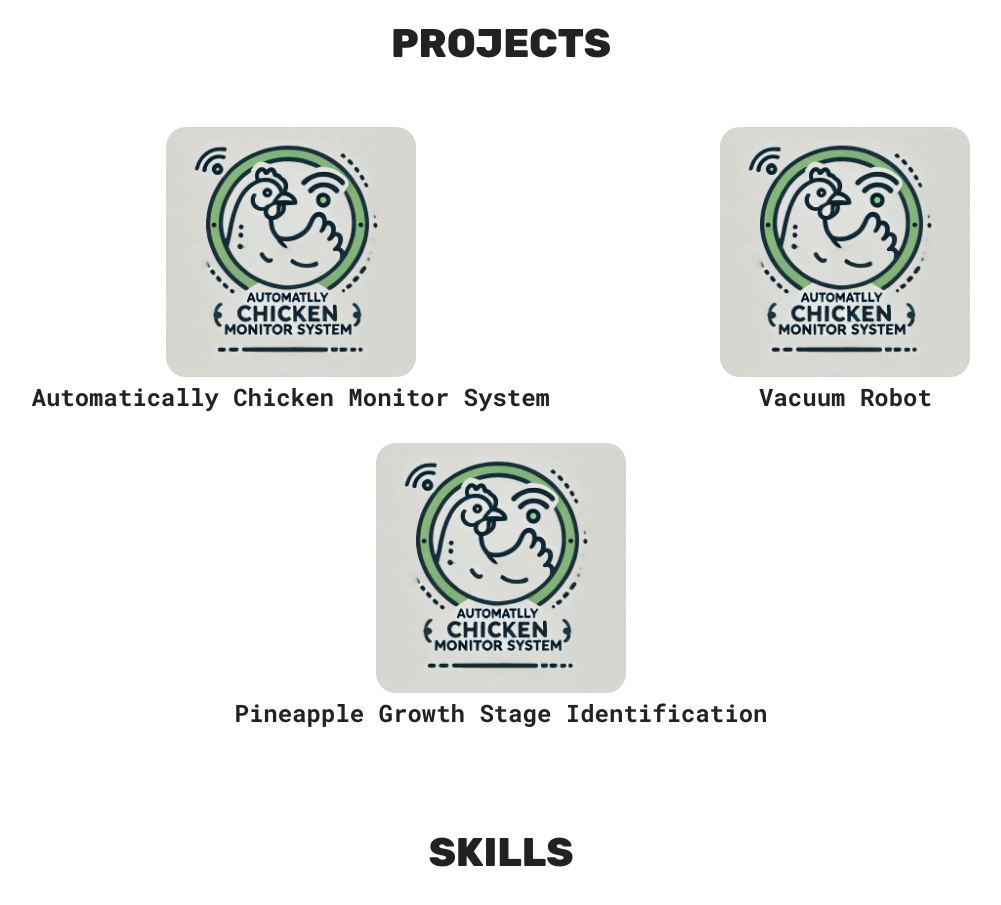
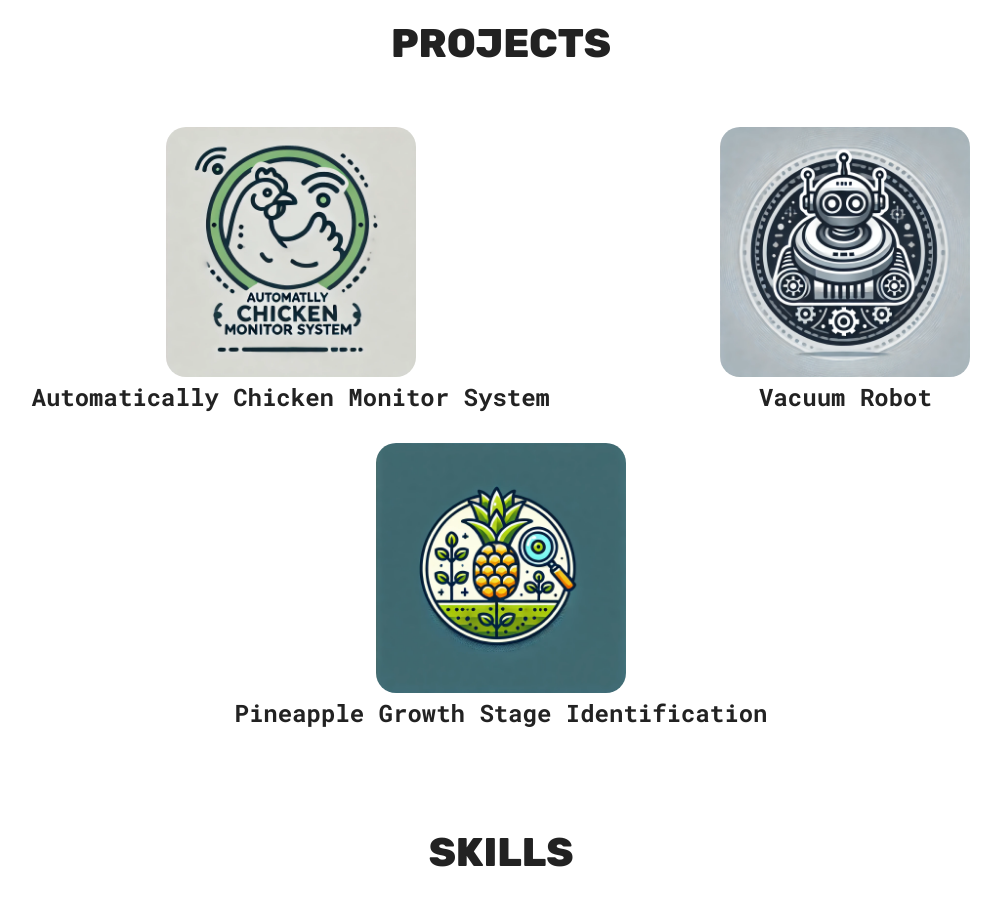
Before and after one commit to yylunxie/portfolio, a React (Vite) app: page / in a window 1280 px wide. Shown: the part 880-1785 px from the top of the page, without its empty margins (139-1140 px from the left). Built offline with nearby package versions, Linux system fonts and the light colour scheme.

Commit message:
change images of the projects

```diff
--- a/src/sections/Projects/Projects.jsx
+++ b/src/sections/Projects/Projects.jsx
@@ -1,5 +1,7 @@
 import styles from "./ProjectsStyles.module.css";
 import chickenMonitor from "../../assets/chicken-monitor.png";
+import robotVacuum from "../../assets/robot-vacuum.png";
+import pineapple from "../../assets/pineapple-identification.png";
 import ProjectCard from "../../common/ProjectCard";
 function Projects() {
   return (
@@ -13,13 +15,13 @@ function Projects() {
           info=""
         />
         <ProjectCard
-          src={chickenMonitor}
+          src={robotVacuum}
           link="https://shorturl.at/GzFkS"
           name="Vacuum Robot"
           info=""
         />
         <ProjectCard
-          src={chickenMonitor}
+          src={pineapple}
           link="https://shorturl.at/bMAzO"
           name="Pineapple Growth Stage Identification"
           info=""
```
Also changed, not shown: src/assets/pineapple-identification.png (added), src/assets/robot-vacuum.png (added).
